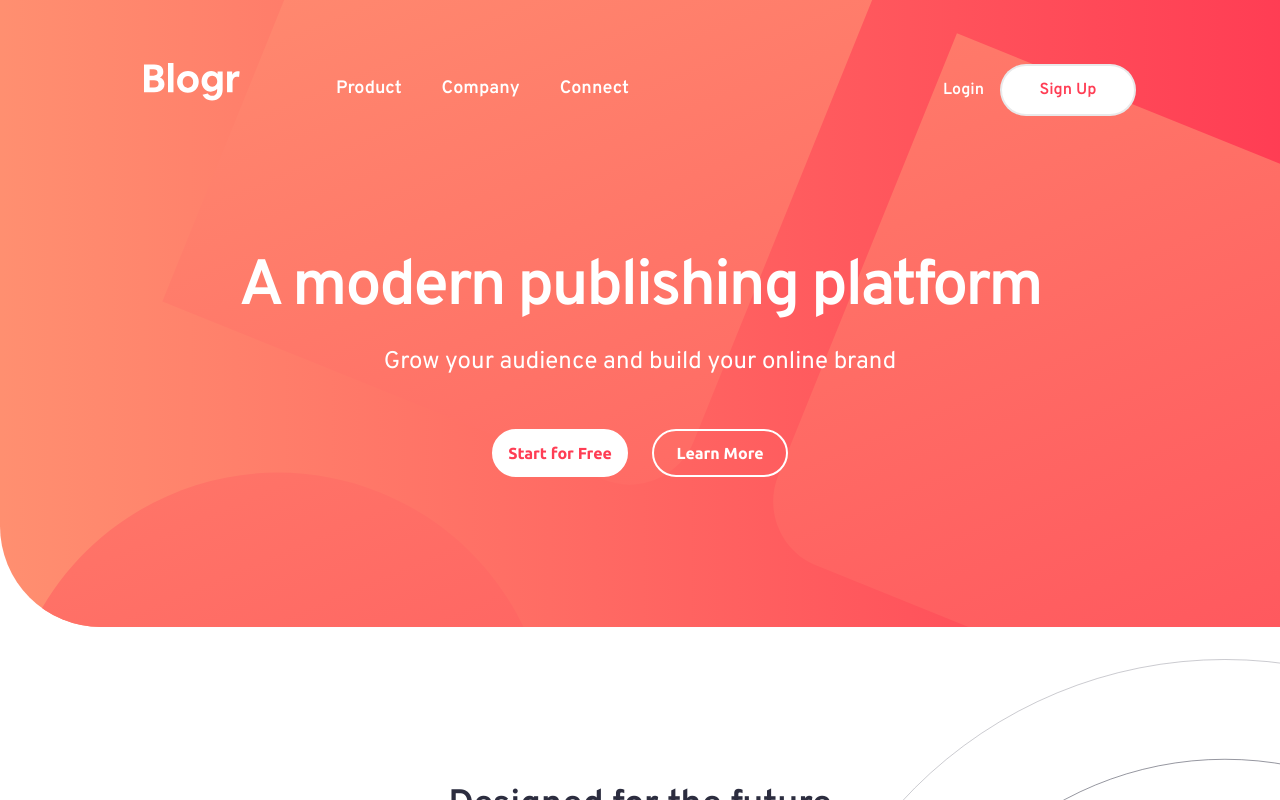
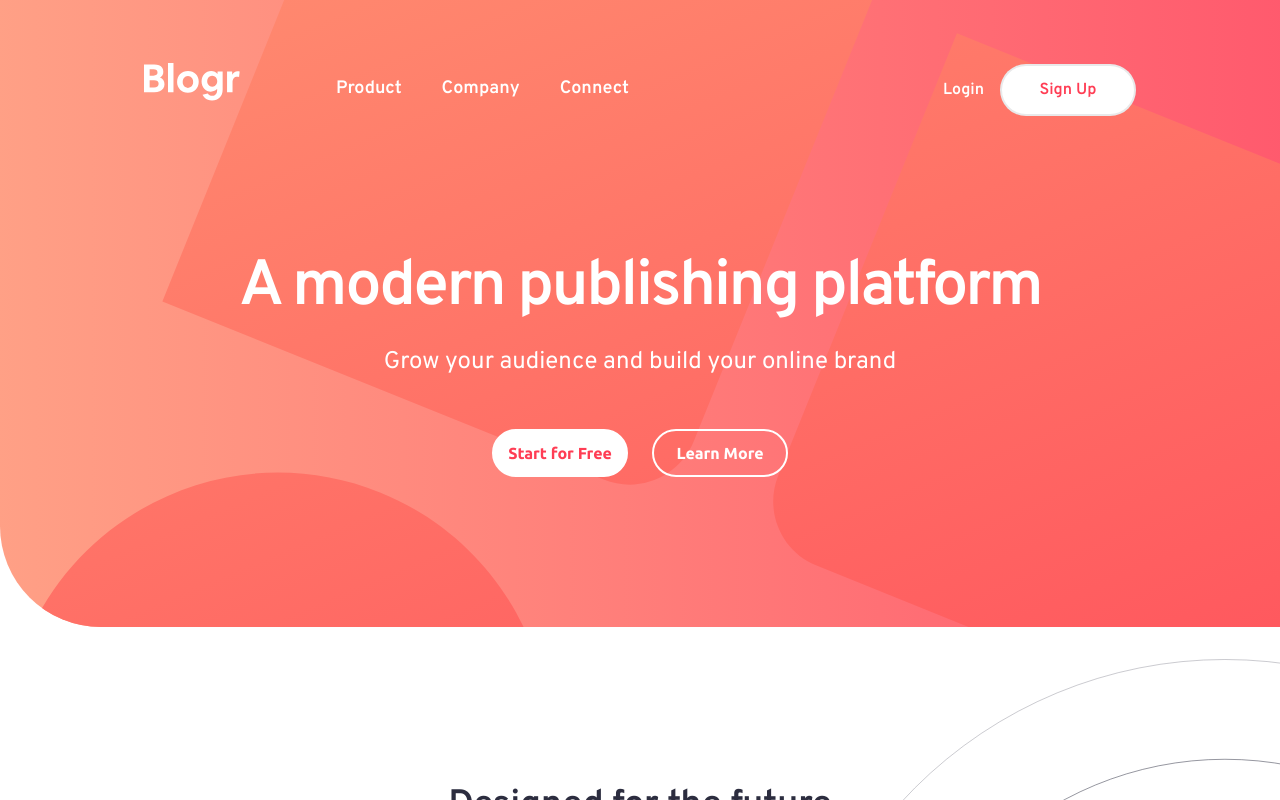
Before and after one commit to UzomaFidelis/blogr-landing-page, a React (Vite) app: page / in a window 1280 px wide. Shown: the top 800 px of the page. Built offline with nearby package versions, Linux system fonts and the light colour scheme.

Commit message:
alter heading bg-gradient color

```diff
--- a/src/Heading.jsx
+++ b/src/Heading.jsx
@@ -30,7 +30,7 @@ const Heading = () => {
   }, [isOpen]);
 
   return (
-    <header className="bg-gradient-to-r from-veryLightRed to-lightRed overflow-hidden rounded-bl-[6.3rem] ">
+    <header className="bg-gradient-to-r from-veryLightRed/[0.85] to-lightRed/[0.85] overflow-hidden rounded-bl-[6.3rem] ">
       <div
         className="px-6 py-14 bg-[image:var(--img-mobile)] bg-no-repeat bg-[position:left_-80vw_top_-24vh] bg-[length:1200px] lg:px-[9rem] 2xl:px-[10.5rem] lg:pb-12 lg:bg-[image:var(--img-desktop)] lg:bg-[right_-40vw_bottom_-130vh] lg:bg-[length:2200px] "
         style={{
```
